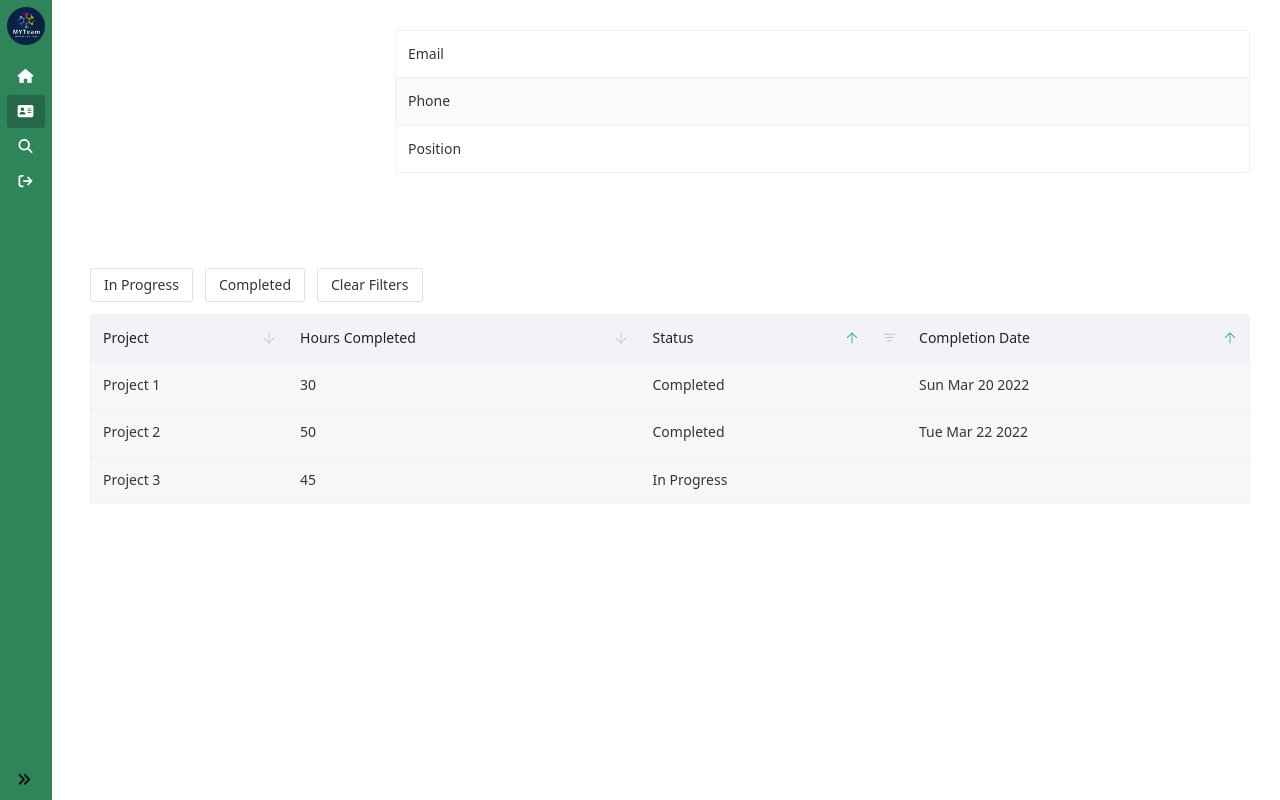
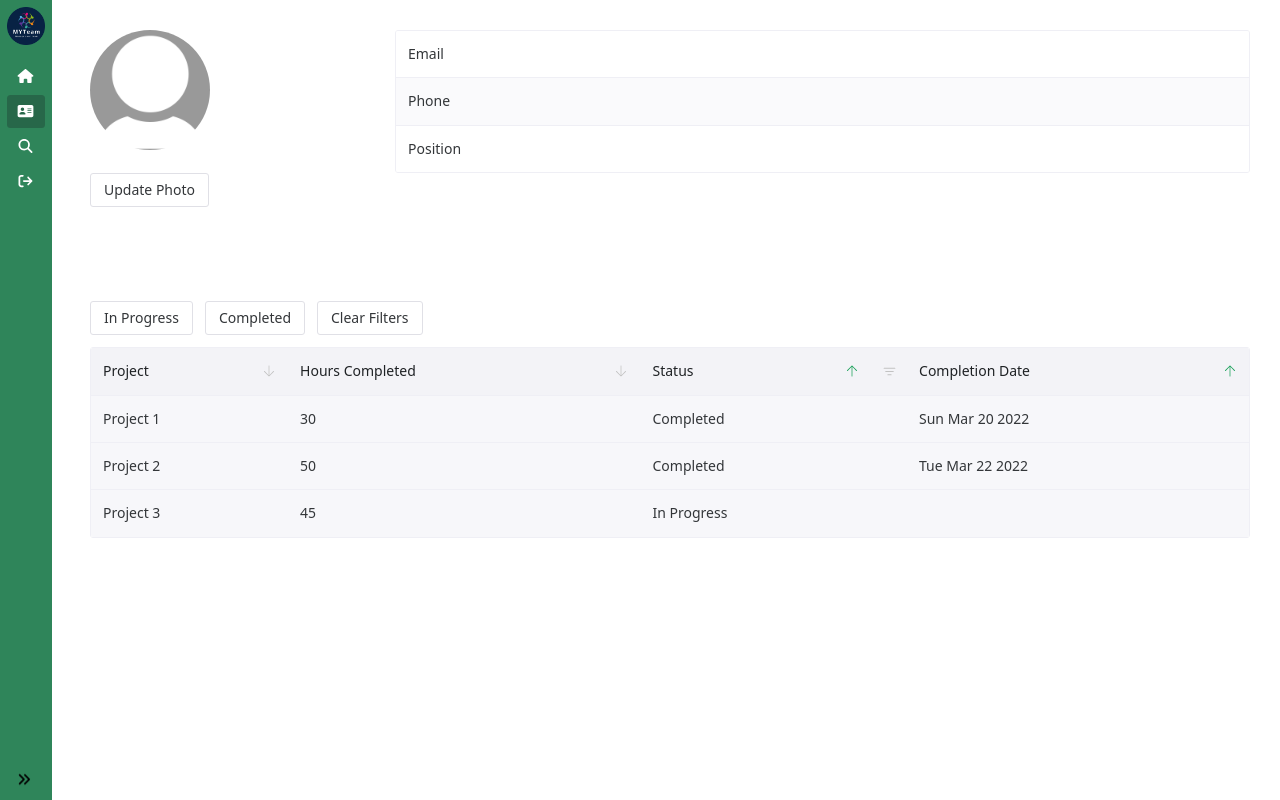
Before and after one commit to hewtungyuen/MyTeam, a Vue app in the folder my-team/: page /ProfilePage in a window 1280 px wide. Built offline with nearby package versions, Linux system fonts and the light colour scheme; no server answers; the database is empty.

Commit message:
Sprint 2: Profile Page

```diff
--- a/my-team/src/components/ProfilePicture.vue
+++ b/my-team/src/components/ProfilePicture.vue
@@ -1,9 +1,14 @@
 <template>
-
-<h3>{{name}}</h3>
+<div>
+    <img  id = "profilepic" src="../assets/defaultprofile.jpg" />
+    <h3>{{name}}</h3>
+    <input style ="display: none" type="file" @change= "handleUpload" ref="fileInput" accept="image/" />
+    <n-button @click="$refs.fileInput.click(); uploadToStorage()">Update Photo</n-button>
+</div>
 </template>
 
 <script>
+import firebase from "firebase/app"
 import { getAuth, onAuthStateChanged } from "firebase/auth"
 import firebaseApp from '../firebase.js'
 import { collection, getDocs, getFirestore} from 'firebase/firestore'
@@ -13,15 +18,41 @@ export default {
         return {
             name: '',
             user: false,
+            file: null
+        }
+    },
+
+    methods: {
+        handleUpload(event) {
+            this.file = event.target.files[0]
+            console.log(this.file)
+        },
+
+        uploadToStorage() {
+
+            const auth = getAuth()
+
+            firebase.storage().ref('users/' + auth.user.uid + 'profile.jpg').put(this.file).then(function () {
+                console.log('successfully uploaded')
+            }).catch(error => {
+                console.log(error.message);
+            })
+
+
         }
     },
 
 
     mounted() {
+        let img = document.getElementById('profilepic')
         const auth = getAuth();
         onAuthStateChanged(auth, (user) => {
             if (user) {
                 this.user = user;
+                firebase.storage().ref('users/' + auth.user.uid + '/profile.jpg').getDownloadURL().then(imgUrl => {
+                    img.src = imgUrl;
+                })
+
             }
         })
 
@@ -37,13 +68,19 @@ export default {
                 }
             })
         })
+
+
+
     }
 }
 
 </script>
 
 <style scoped>
-
+#profilepic {
+    height: 120px;
+    border-radius: 100%;
+}
 
 
 </style>
--- a/my-team/src/firebase.js
+++ b/my-team/src/firebase.js
@@ -1,4 +1,5 @@
 import {initializeApp} from 'firebase/app'
+/*import { getStorage } from "firebase/storage";*/
 
 const firebaseConfig = {
     apiKey: "AIzaSyAg_Gjvsj8fV4sut-pLcxDeXrRJpY8kwg4",
@@ -11,5 +12,5 @@ const firebaseConfig = {
 
 // Initialize Firebase
 const firebaseApp = initializeApp(firebaseConfig);
-
+/*const storage = getStorage(firebaseApp);*/
 export default firebaseApp;
```
Also changed, not shown: my-team/src/assets/defaultprofile.jpg (added), my-team/src/assets/marvin.jpeg (deleted).
